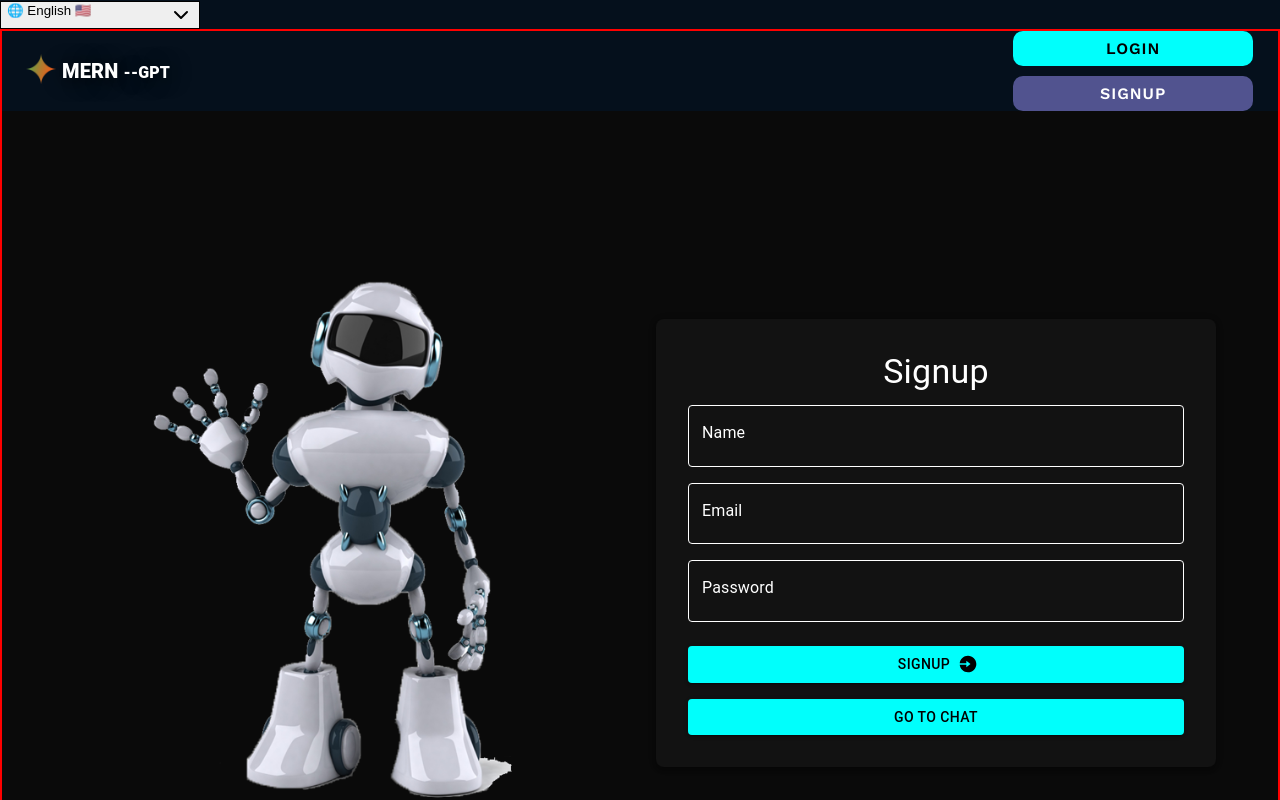
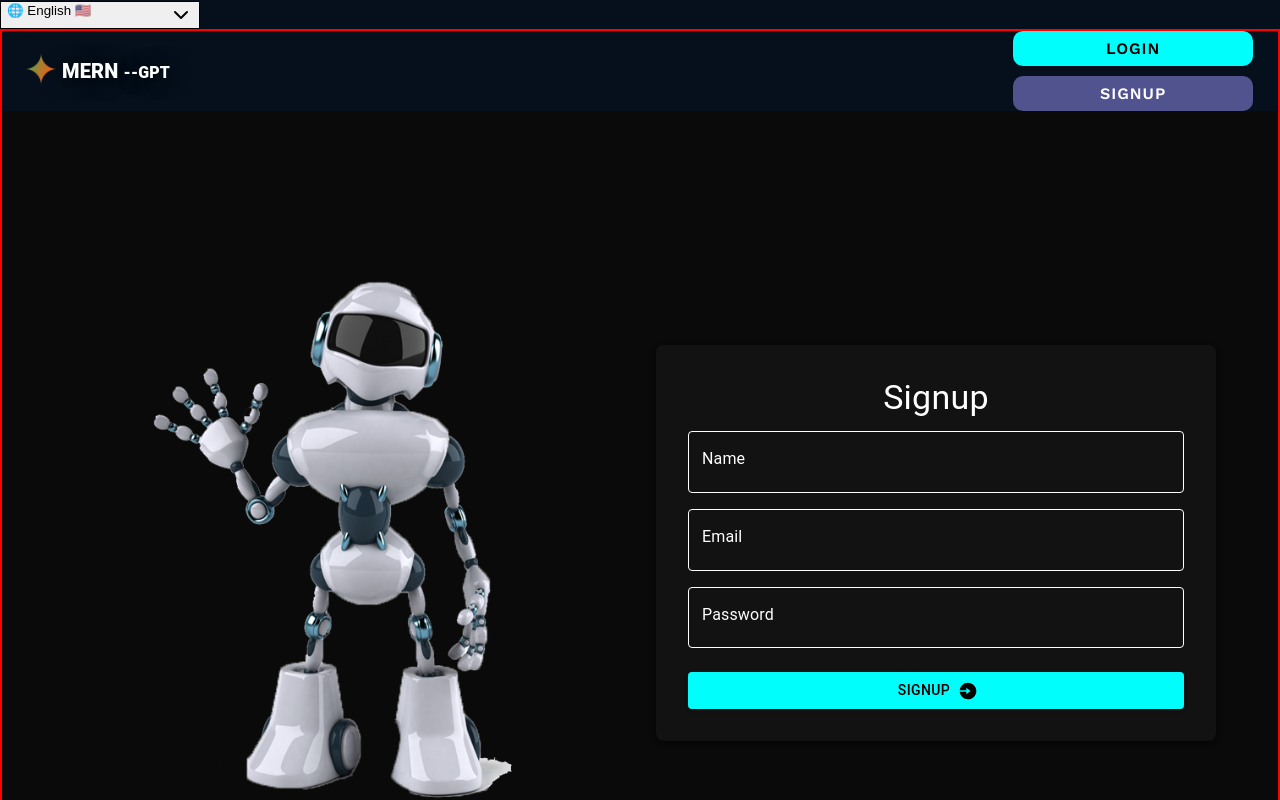
Before and after one commit to Ravi-07-mishra/Chat-bot, a React (Vite) app in the folder frontend/: page /signup in a window 1280 px wide. Shown: the top 800 px of the page. Built offline with nearby package versions, Linux system fonts and the light colour scheme.

Commit message:
toast changes

```diff
--- a/frontend/src/components/Header.jsx
+++ b/frontend/src/components/Header.jsx
@@ -1,11 +1,17 @@
-import { AppBar, Toolbar, Box } from '@mui/material';
+import { AppBar, Toolbar, Box, Button } from '@mui/material';
 import React from 'react';
 import Logo from './shared/Logo';
 import { useAuth } from '../assets/context/AuthContext';
 import NavigationLink from './shared/NavigationLink';
+import { useLocation, useNavigate } from 'react-router-dom';
 
 const Header = () => {
   const auth = useAuth();
+  const location = useLocation();
+  const navigate = useNavigate();
+
+  const isOnChatPage = location.pathname === "/chat";
+
   return (
     <AppBar
       sx={{
@@ -36,7 +42,19 @@ const Header = () => {
         >
           {auth?.isLoggedIn ? (
             <>
-
+              {!isOnChatPage && (
+                <Button
+                  variant="contained"
+                  sx={{
+                    bgcolor: "#00fffc",
+                    color: "black",
+                    ":hover": { bgcolor: "#ffffff" },
+                  }}
+                  onClick={() => navigate("/chat")}
+                >
+                  Go to Chat
+                </Button>
+              )}
               <button
                 style={{
                   backgroundColor: "#51538f",
--- a/frontend/src/pages/Login.jsx
+++ b/frontend/src/pages/Login.jsx
@@ -1,4 +1,3 @@
-// src/pages/Login.jsx
 import React from "react";
 import {
   Box,
@@ -31,8 +30,8 @@ const Login = () => {
       toast.loading("Signing in...", { id: "login" });
       await auth.login(email, password);
       toast.success("Signed in Successfully", { id: "login" });
-    } catch {
-      toast.error("Signing failed", { id: "login" });
+    } catch (err) {
+      toast.error(err?.response?.data?.cause || "Signing failed", { id: "login" });
     }
   };
 
@@ -96,7 +95,6 @@ const Login = () => {
                 label="Password"
               />
 
-              {/* Primary Login Button */}
               <Button
                 type="submit"
                 fullWidth
@@ -111,21 +109,6 @@ const Login = () => {
               >
                 Login
               </Button>
-
-              {/* Go to Chat Button (same style) */}
-              <Button
-                fullWidth
-                variant="contained"
-                sx={{
-                  mt: 2,
-                  bgcolor: "#00fffc",
-                  color: "black",
-                  ":hover": { bgcolor: "#ffffff" },
-                }}
-                onClick={() => navigate("/chat")}
-              >
-                Go to Chat
-              </Button>
             </Paper>
           </Box>
         </Box>
--- a/frontend/src/pages/Signup.jsx
+++ b/frontend/src/pages/Signup.jsx
@@ -1,4 +1,3 @@
-// src/pages/Signup.jsx
 import React from "react";
 import {
   Box,
@@ -33,8 +32,8 @@ const Signup = () => {
       await auth.signup(name, email, password);
       toast.success("Signed up successfully!", { id: "signup" });
       navigate("/chat");
-    } catch {
-      toast.error("Signup failed. Please try again.", { id: "signup" });
+    } catch (err) {
+      toast.error(err?.response?.data?.cause || "Signup failed", { id: "signup" });
     }
   };
 
@@ -97,7 +96,6 @@ const Signup = () => {
                 label="Password"
               />
 
-              {/* Primary Signup Button */}
               <Button
                 type="submit"
                 fullWidth
@@ -112,21 +110,6 @@ const Signup = () => {
               >
                 Signup
               </Button>
-
-              {/* Go to Chat Button (same style) */}
-              <Button
-                fullWidth
-                variant="contained"
-                sx={{
-                  mt: 2,
-                  bgcolor: "#00fffc",
-                  color: "black",
-                  ":hover": { bgcolor: "#ffffff" },
-                }}
-                onClick={() => navigate("/chat")}
-              >
-                Go to Chat
-              </Button>
             </Paper>
           </Box>
         </Box>
```
